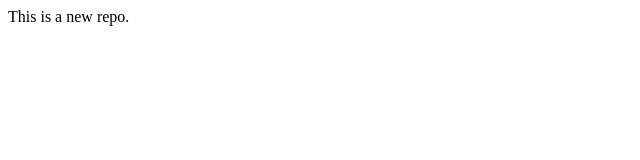
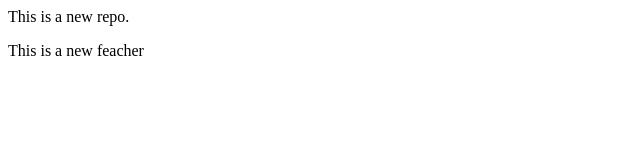
Before and after one commit to AnkitS1501/localrepo, a plain HTML site: page index.html in a window 1280 px wide. Shown: the whole page, without its empty margins (0-640 px from the left). Drawn offline with Linux system fonts and the light colour scheme.

Commit message:
add new feacher

```diff
--- a/index.html
+++ b/index.html
@@ -1 +1,2 @@
 <P>This is a new repo.</P>
+<P>This is a new feacher</P>
```
